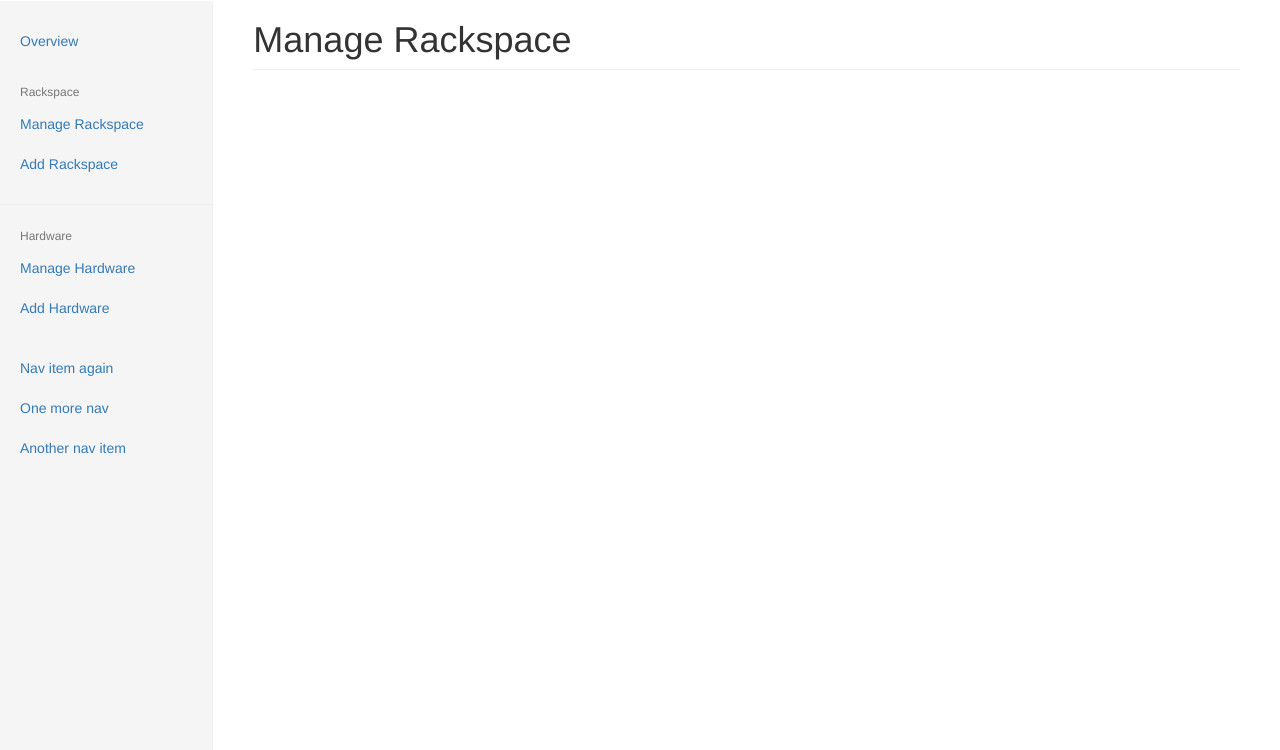
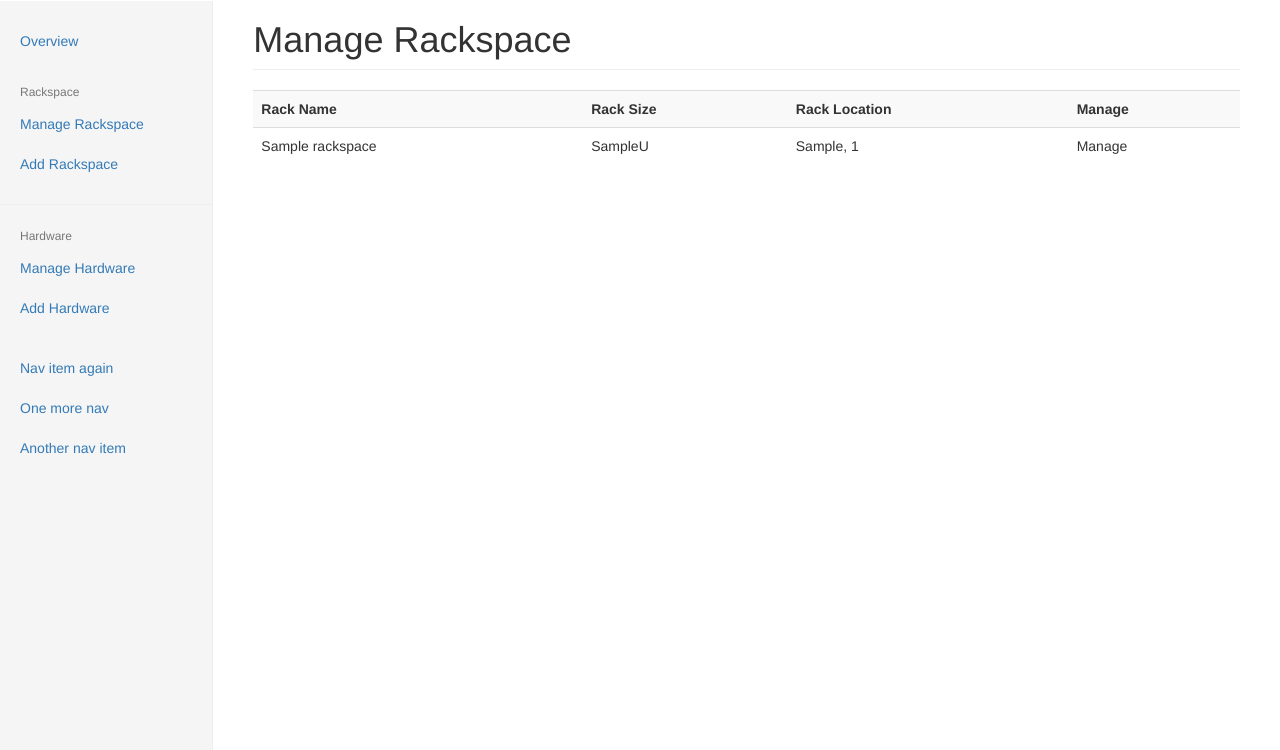
Before and after one commit to arjitc/DCIMStack, a PHP site: page /manage_rackspace in a window 1280 px wide. Shown: the part 50-800 px from the top of the page. Run offline with PHP 8.4, Linux system fonts and the light colour scheme; the visitor is signed in with stand-in values (Sample User, id 1); tables that the repository leaves empty or names only in its code hold one stand-in row (values such as "Sample post"); some libraries are stand-ins or nearby versions.

Commit message:
Update manage_rackspace.php

```diff
--- a/views/manage_rackspace.php
+++ b/views/manage_rackspace.php
@@ -17,6 +17,20 @@
         <?php include 'libraries/sidebar.php'; ?>
         <div class="col-sm-9 col-sm-offset-3 col-md-10 col-md-offset-2 main">
           <h1 class="page-header">Manage Rackspace</h1>
+
+          <?php
+          $sql = "SELECT * FROM `rackspace`";
+          $result = $conn->query($sql);
+
+          if ($result->num_rows > 0) {
+              echo "<table class='table table-striped'><tr><th>Rack Name</th><th>Rack Size</th><th>Rack Location</th><th>Manage</th></tr>";
+              while($row = $result->fetch_assoc()) {
+                echo "<tr><td>".$row["rack_name"]."</td><td>".$row["rack_size"]."U</td><td>".$row["rack_city"] .", ". $row["rack_country"]."</td><td>Manage</td></tr>";
+              }
+          } else {
+              echo "No Rackspace found. You may need to <a href='add_rackspace.php'>add it into DCIMStack first</a>.";
+          }
+          ?>
         </div>
       </div>
     </div>
```
